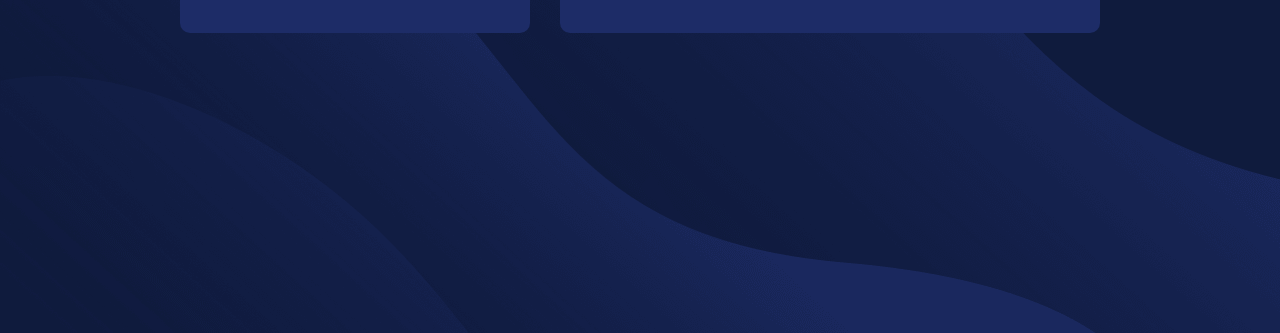
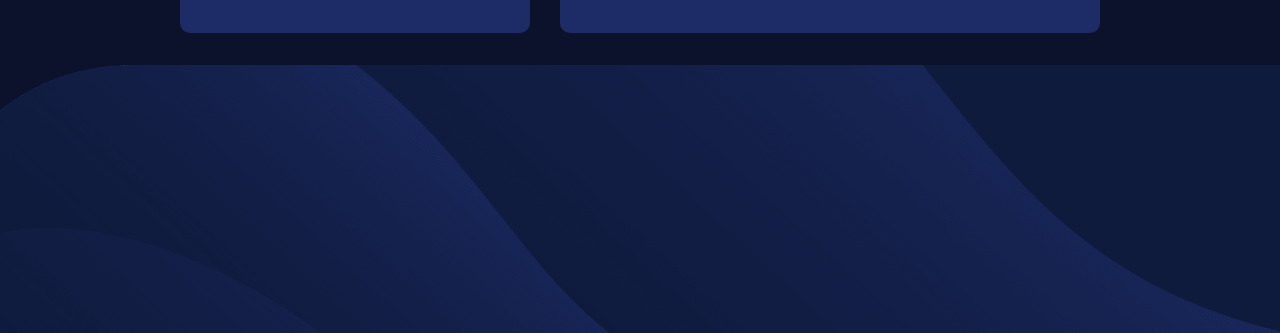
Before and after one commit to papawlo/Fylo-data-storage-component, a plain HTML site: page index.html in a window 1280 px wide. Shown: the part 467-800 px from the top of the page. Drawn offline with Linux system fonts and the light colour scheme.

Commit message:
🐛 bg-image position

```diff
--- a/style.css
+++ b/style.css
@@ -28,7 +28,7 @@ body {
   background-color: var(--very-dark-blue);
   background-image: url("./images/bg-desktop.png");
   background-repeat: space;
-  background-position: bottom;
+  background-position: bottom -40% center;
 
   padding: 0 24px;
 }
```
